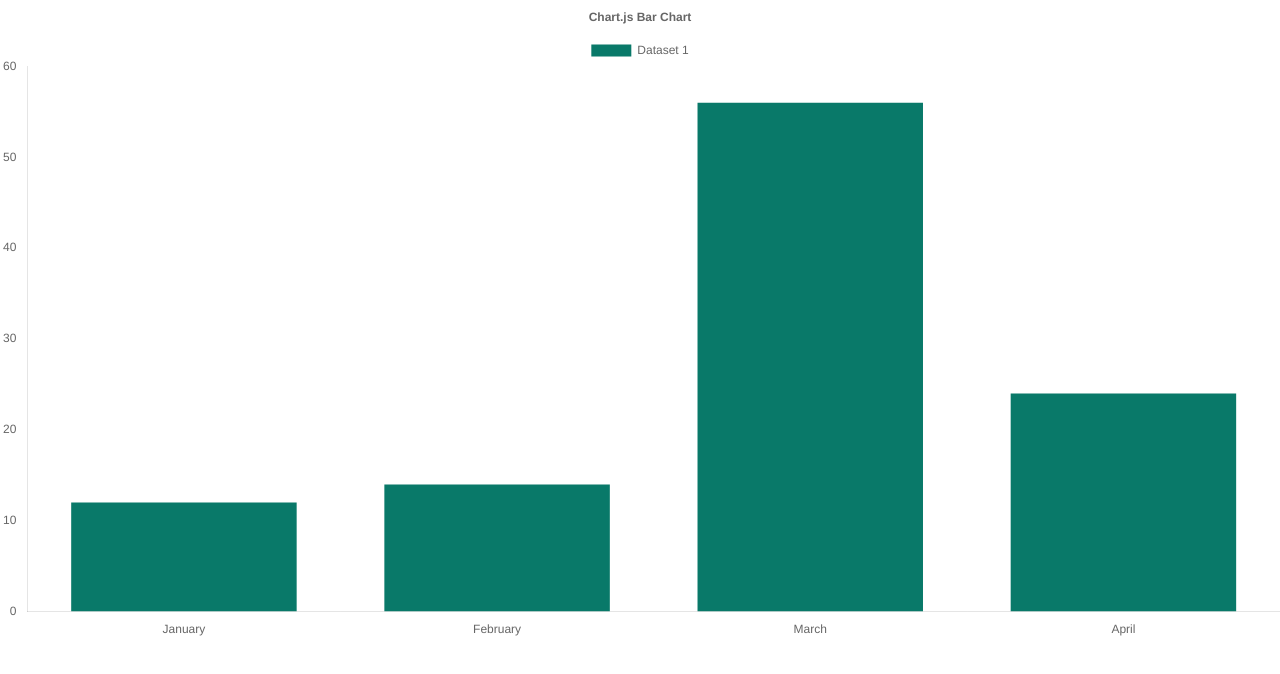
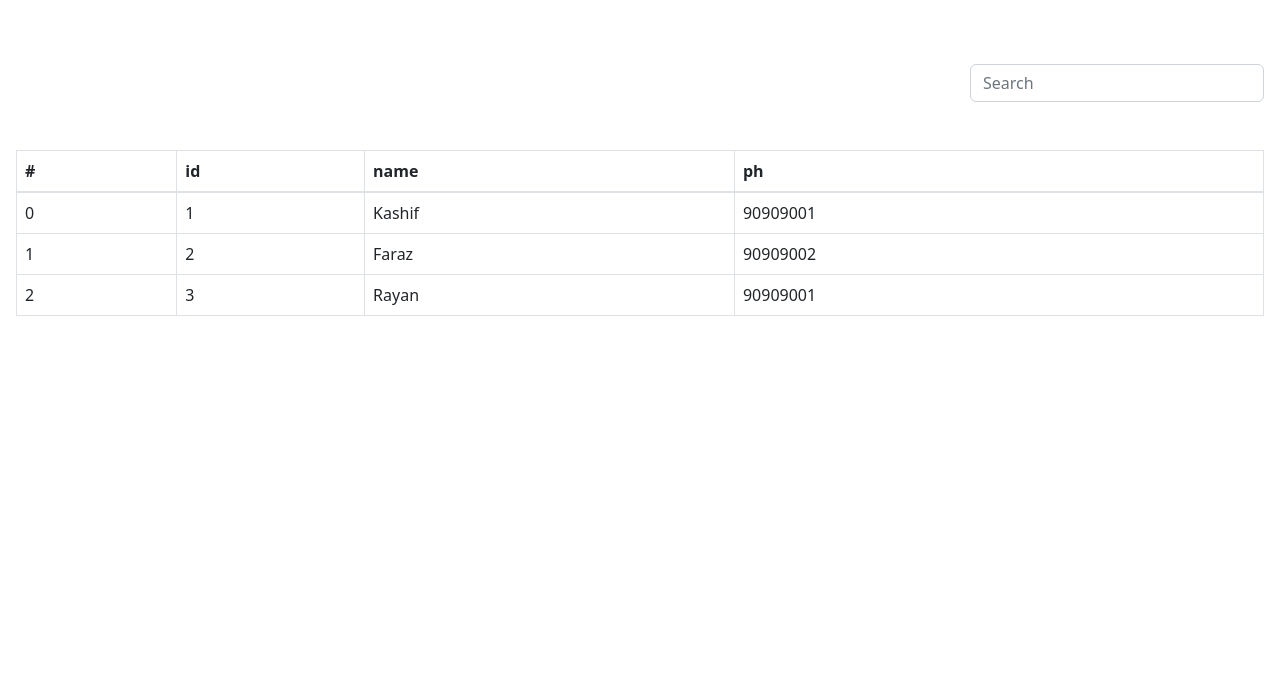
Before and after one commit to Kash15if/meal-booking-system, a React (Create React App) app: page / in a window 1280 px wide. Shown: the top 674 px of the page. Built offline with nearby package versions, Linux system fonts and the light colour scheme.

Commit message:
created dynamic  filterable table custom component

```diff
--- a/src/App.js
+++ b/src/App.js
@@ -19,11 +19,32 @@ import NumberCards from "./CustomComponents/Cards/NumberCards";
 import MealBooking from "./Components/User/MealBooking";
 import Dashboard from "./Pages/Admin/Dasgboard";
 import BarChart from "./CustomComponents/Charts/BarChart";
+import FilterableTable from "./CustomComponents/Table/FilterableTable";
 
 function App() {
   return (
     <div className="App">
-      <BarChart />
+      <FilterableTable
+        tabData={[
+          {
+            id: 1,
+            name: "Kashif",
+            ph: "90909001",
+          },
+          {
+            id: 2,
+            name: "Faraz",
+            ph: "90909002",
+          },
+          {
+            id: 3,
+            name: "Rayan",
+            ph: "90909001",
+          },
+        ]}
+        header={["id", "name", "ph"]}
+        filterableColumn={["name", "ph"]}
+      />
     </div>
   );
 }
--- a/src/CustomComponents/Table/FilterableTable.js
+++ b/src/CustomComponents/Table/FilterableTable.js
@@ -1,98 +1,78 @@
-import { useState } from "react";
+import { useEffect, useState } from "react";
+import { ArrowLeftShort } from "react-bootstrap-icons";
 import Table from "react-bootstrap/Table";
 
-const TableWithFilter = () => {
+const TableWithFilter = ({ tabData, header, filterableColumn }) => {
   //props
   //selectedData , setSelectedData , data , header , deleteData
 
-  //   test vars
-  const [header, setHeader] = useState(["id", "name", "ph"]);
-  const [data, setData] = useState([
-    {
-      id: 1,
-      name: "Kashif",
-      ph: "90909001",
-    },
-    {
-      id: 2,
-      name: "Faraz",
-      ph: "90909001",
-    },
-    {
-      id: 3,
-      name: "Rayan",
-      ph: "90909001",
-    },
-  ]);
+  const [data, setData] = useState();
   const [filterText, setFilterText] = useState("");
+
+  useEffect(() => {
+    let filteredData = tabData.filter((itemRow) => {
+      return filterableColumn.some((colName, index) =>
+        itemRow[colName].includes(filterText)
+      );
+    });
+
+    setData(filteredData);
+  }, [filterText]);
   //header
-  const filterableColumn = ["name", "ph"];
+  // const filterableColumn = ["name", "ph"];
   //   const header = ["id", "name", "ph"];
-  //   const data = [
-  //     {
-  //       id: 1,
-  //       name: "Kashif",
-  //       ph: "90909001",
-  //     },
-  //     {
-  //       id: 2,
-  //       name: "Faraz",
-  //       ph: "90909001",
-  //     },
-  //     {
-  //       id: 3,
-  //       name: "Rayan",
-  //       ph: "90909001",
-  //     },
-  //   ];
+  // const data = [
+  //   {
+  //     id: 1,
+  //     name: "Kashif",
+  //     ph: "90909001",
+  //   },
+  //   {
+  //     id: 2,
+  //     name: "Faraz",
+  //     ph: "90909001",
+  //   },
+  //   {
+  //     id: 3,
+  //     name: "Rayan",
+  //     ph: "90909001",
+  //   },
+  // ];
 
   //   let filterText = "";
 
   // let selectedRow = {};
 
-  const handleFilter = (oneRow) => {
-    let filteredData = data.filter((itemRow) => {
-      let res = true;
-      filterableColumn.forEach((colName) => {
-        let cellData = data[colName];
-        if (!cellData.contains(filterText)) {
-          res = false;
-        }
-      });
-
-      return res;
-    });
-
-    setData(filteredData);
-    // console.log(oneRow);
-    // handleEditRow(oneRow);
-    //setData(data)
+  const handleFilterChange = (e) => {
+    var { value } = e.target;
+    setFilterText(value);
   };
 
   return (
-    <div>
-      <div>
-        <label className="form-label">Date</label>
+    <div className="p-3">
+      <div className="row my-5">
+        <div className="col-md-4 col-lg-3 col-sm-12 offset-md-8 offset-lg-9">
           <input
-          type="date"
+            type="text"
             className="form-control"
-          id="date"
-          aria-describedby="emailHelp"
-          value={formData.date}
+            id="filter-text"
+            placeholder="Search"
+            aria-describedby="Filter-text"
+            value={filterText}
             name="date"
-          onChange={handleInput}
+            onChange={handleFilterChange}
           />
         </div>
+      </div>
 
-      <Table striped bordered hover>
+      {tabData && data && (
+        <Table bordered hover>
           <thead>
             <tr>
               <th>#</th>
               {header.map((item) => (
                 <th>{item}</th>
               ))}
-            <th>Edit</th>
-            <th>Delete</th>
             </tr>
           </thead>
           <tbody>
@@ -102,22 +82,11 @@ const TableWithFilter = () => {
                 {header.map((item) => (
                   <td key={index + item}>{oneRow[item]}</td>
                 ))}
-              <td>
-                <PencilSquare
-                  color="royalblue"
-                  onClick={() => handleEditTable(oneRow)}
-                />
-              </td>
-              <td>
-                <TrashFill
-                  color="red"
-                  onClick={() => handleDeleteTable(oneRow)}
-                />
-              </td>
               </tr>
             ))}
           </tbody>
         </Table>
+      )}
     </div>
   );
 };
```
Lines whose indentation alone changed are shown as unchanged.
